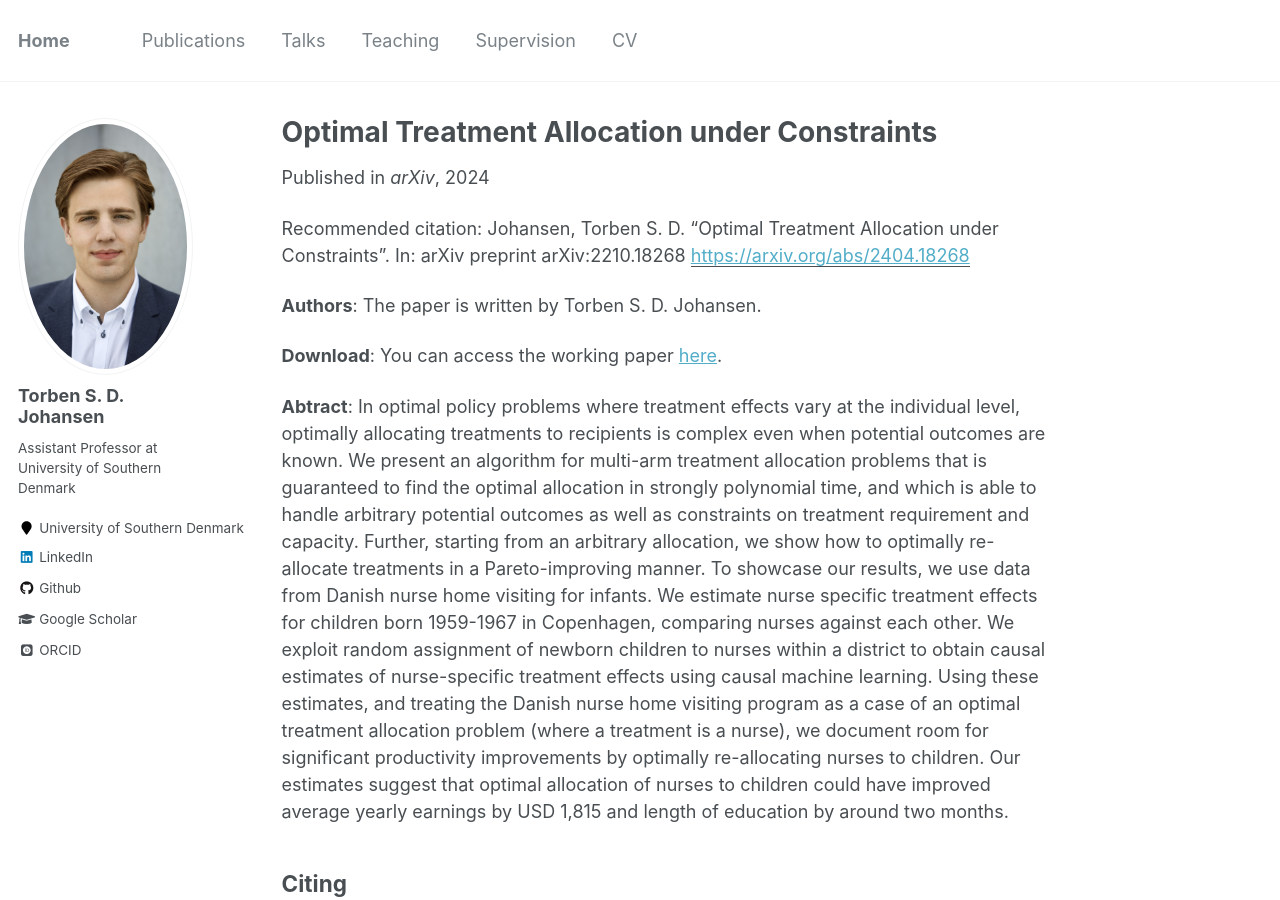
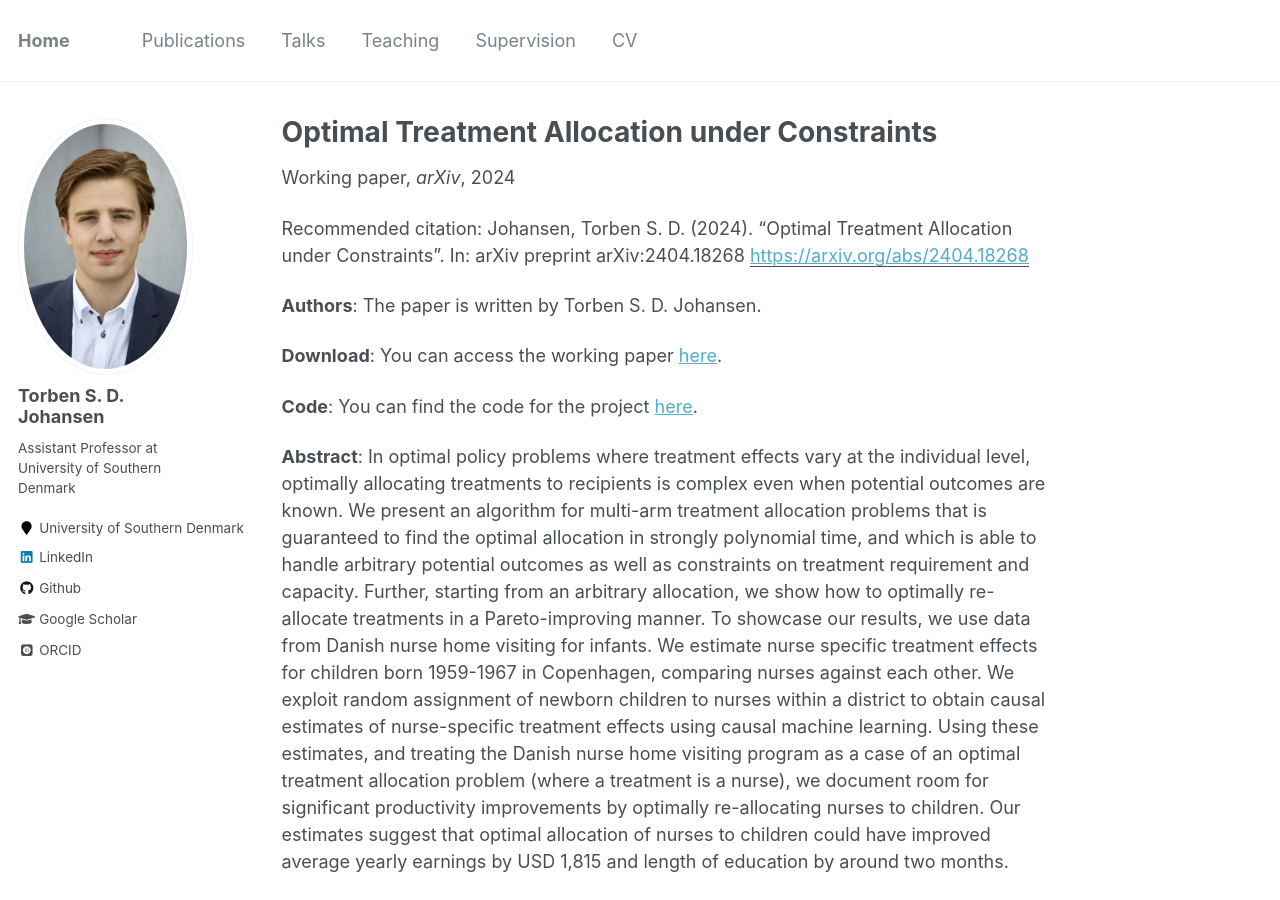
Before and after one commit to TorbenSDJohansen/TorbenSDJohansen.github.io, a Jekyll site: the page built from _publications/wp/optimal-allocation.md, in a window 1280 px wide and 900 px high. Built offline with Jekyll 4.4.1, drawn with Linux system fonts in a browser that asks for light colours; some web fonts are replaced.

Commit message:
update WPs

```diff
--- a/_includes/archive-single.html
+++ b/_includes/archive-single.html
@@ -40,6 +40,8 @@
 
         {% if post.collection == 'teaching' %}
           <p> {{ post.type }}, <i>{{ post.venue }}</i>, {{ post.date | default: "1900-01-01" | date: "%Y" }} </p>
+        {% elsif post.collection == 'publications' and post.path contains '/wp/' %}
+          <p>Working paper{% if post.venue %}, <i>{{ post.venue }}</i>{% endif %}, {{ post.date | default: "1900-01-01" | date: "%Y" }} </p>
         {% elsif post.collection == 'publications' %}
           <p>Published in <i>{{ post.venue }}</i>, {{ post.date | default: "1900-01-01" | date: "%Y" }} </p>
         {% elsif post.date %}
--- a/_layouts/single.html
+++ b/_layouts/single.html
@@ -36,6 +36,8 @@ layout: default
 
         {% if page.collection == 'teaching' %}
           <p> {{ page.type }}, <i>{{ page.venue }}</i>, {{ page.date | default: "1900-01-01" | date: "%Y" }} </p>
+        {% elsif page.collection == 'publications' and page.path contains '/wp/' %}
+          <p>Working paper{% if page.venue %}, <i>{{ page.venue }}</i>{% endif %}, {{ page.date | default: "1900-01-01" | date: "%Y" }} </p>
         {% elsif page.venue and page.date %}
           <p>Published in <i>{{ page.venue }}</i>, {{ page.date | default: "1900-01-01" | date: "%Y" }} </p>
         {% elsif page.date %}
--- a/_publications/wp/optimal-allocation.md
+++ b/_publications/wp/optimal-allocation.md
@@ -7,7 +7,7 @@ author: 'Torben S. D. Johansen'
 date: 2024-04-28
 venue: 'arXiv'
 paperurl: 'https://arxiv.org/abs/2404.18268'
-citation: 'Johansen, Torben S. D. “Optimal Treatment Allocation under Constraints”. In: arXiv preprint arXiv:2210.18268'
+citation: 'Johansen, Torben S. D. (2024). “Optimal Treatment Allocation under Constraints”. In: arXiv preprint arXiv:2404.18268'
 ---
 
 **Authors**:
@@ -16,7 +16,10 @@ The paper is written by Torben S. D. Johansen.
 **Download**:
 You can access the working paper [here](https://arxiv.org/abs/2404.18268).
 
-**Abtract**:
+**Code**:
+You can find the code for the project [here](https://github.com/TorbenSDJohansen/cihvr-tsn).
+
+**Abstract**:
 In optimal policy problems where treatment effects vary at the individual level, optimally allocating treatments to recipients is complex even when potential outcomes are known. We present an algorithm for multi-arm treatment allocation problems that is guaranteed to find the optimal allocation in strongly polynomial time, and which is able to handle arbitrary potential outcomes as well as constraints on treatment requirement and capacity. Further, starting from an arbitrary allocation, we show how to optimally re-allocate treatments in a Pareto-improving manner. To showcase our results, we use data from Danish nurse home visiting for infants. We estimate nurse specific treatment effects for children born 1959-1967 in Copenhagen, comparing nurses against each other. We exploit random assignment of newborn children to nurses within a district to obtain causal estimates of nurse-specific treatment effects using causal machine learning. Using these estimates, and treating the Danish nurse home visiting program as a case of an optimal treatment allocation problem (where a treatment is a nurse), we document room for significant productivity improvements by optimally re-allocating nurses to children. Our estimates suggest that optimal allocation of nurses to children could have improved average yearly earnings by USD 1,815 and length of education by around two months.
 
 ## Citing
```
Also changed, not shown: _publications/wp/cihvr-trial.md (deleted, +0 -32 lines), _publications/wp/dare.md (deleted, +0 -33 lines), _publications/wp/did-heterogeneity.md (added, +31 -0 lines), _publications/wp/hisco.md (+4 -1 lines), _publications/wp/ml-bias.md (added, +31 -0 lines), _publications/wp/ml-linking.md (+1 -1 lines), 1 other file.
